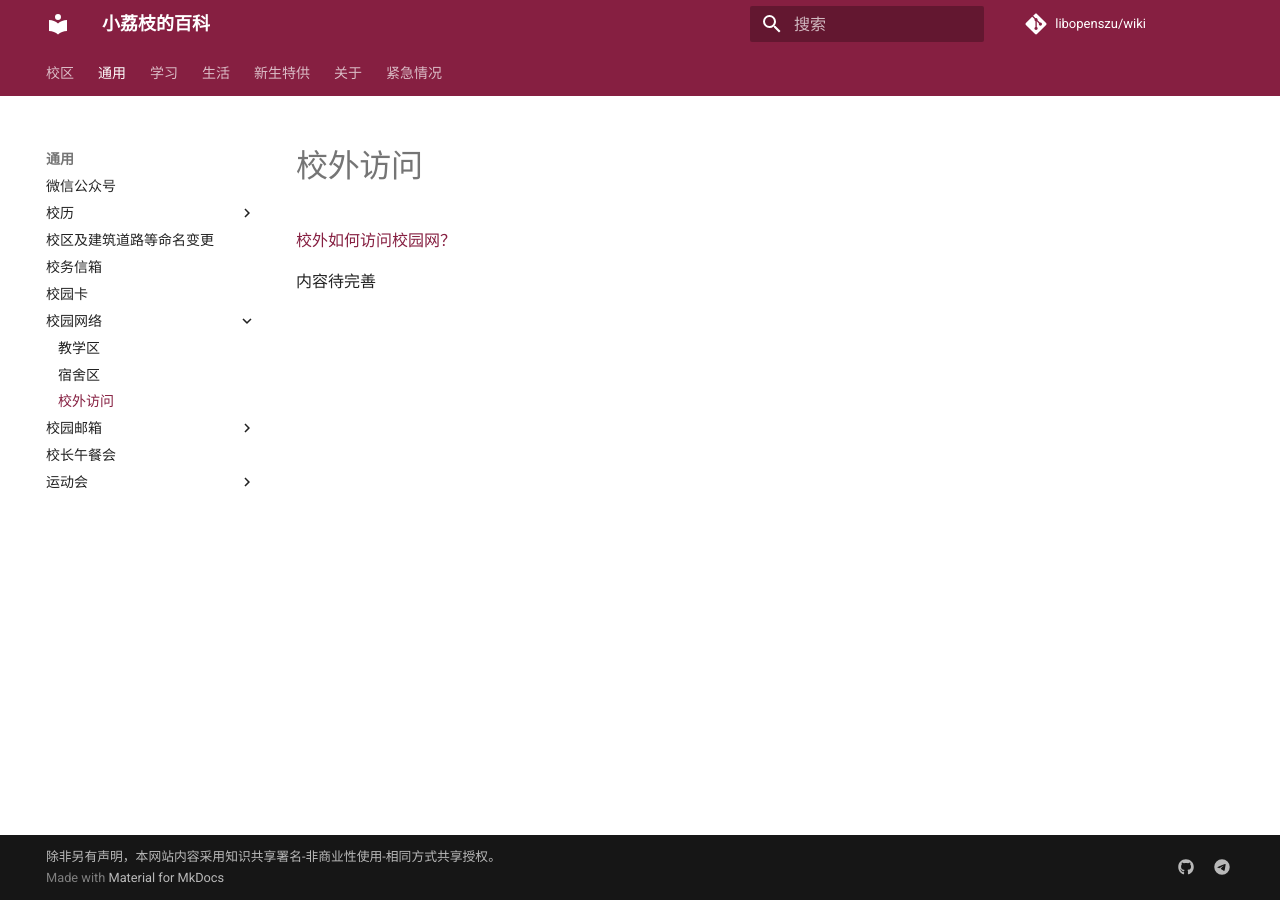
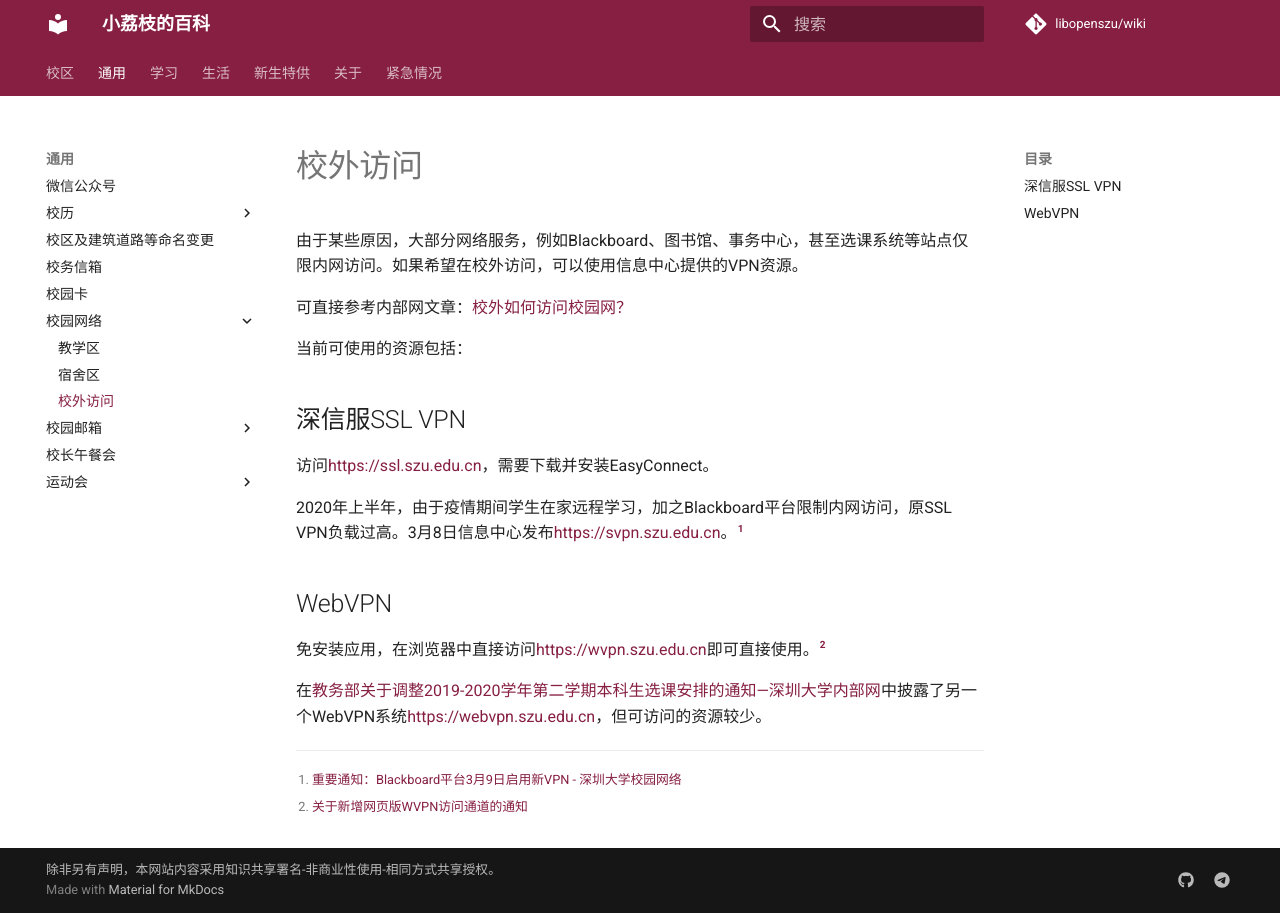
Before and after one commit to libopenszu/wiki, an MkDocs documentation site: the page built from docs/universal/network/vpn/index.md, in a window 1280 px wide. Built offline with MkDocs 1.6.1 and Material for MkDocs 9.7.7, drawn with Linux system fonts in a browser that asks for light colours; comment, search, counter and statistics services are not loaded.

Commit message:
Add network/vpn.

```diff
--- a/docs/universal/network/vpn/index.md
+++ b/docs/universal/network/vpn/index.md
@@ -1,3 +1,19 @@
-[校外如何访问校园网？](https://www1.szu.edu.cn/nc/view.asp?id=21)
+由于某些原因，大部分网络服务，例如Blackboard、图书馆、事务中心，甚至选课系统等站点仅限内网访问。如果希望在校外访问，可以使用信息中心提供的VPN资源。
 
-内容待完善
+可直接参考内部网文章：[校外如何访问校园网？](https://www1.szu.edu.cn/nc/view.asp?id=21)
+
+当前可使用的资源包括：
+
+## 深信服SSL VPN
+访问[https://ssl.szu.edu.cn](https://ssl.szu.edu.cn/)，需要下载并安装EasyConnect。
+
+2020年上半年，由于疫情期间学生在家远程学习，加之Blackboard平台限制内网访问，原SSL VPN负载过高。3月8日信息中心发布[https://svpn.szu.edu.cn](https://svpn.szu.edu.cn/)。[^1]
+
+## WebVPN
+免安装应用，在浏览器中直接访问[https://wvpn.szu.edu.cn](https://wvpn.szu.edu.cn/)即可直接使用。[^2]
+
+在[教务部关于调整2019-2020学年第二学期本科生选课安排的通知—深圳大学内部网](https://www1.szu.edu.cn/board/view.asp?id=410378)中披露了另一个WebVPN系统[https://webvpn.szu.edu.cn](https://webvpn.szu.edu.cn/)，但可访问的资源较少。
+
+[^1]: [重要通知：Blackboard平台3月9日启用新VPN - 深圳大学校园网络](https://www1.szu.edu.cn/nc/view.asp?id=614)
+
+[^2]: [关于新增网页版WVPN访问通道的通知](https://www1.szu.edu.cn/nc/view.asp?id=613)
```
